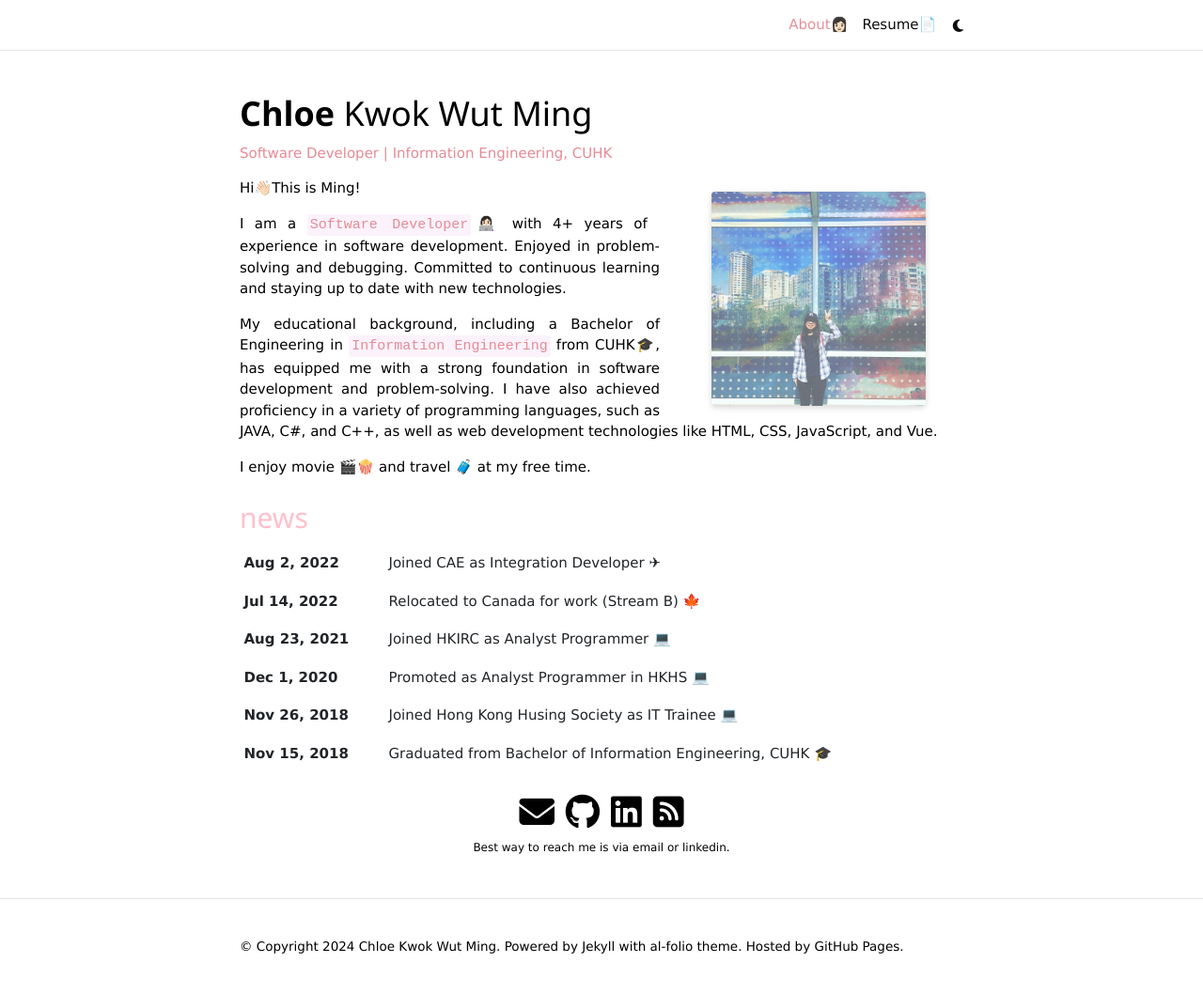
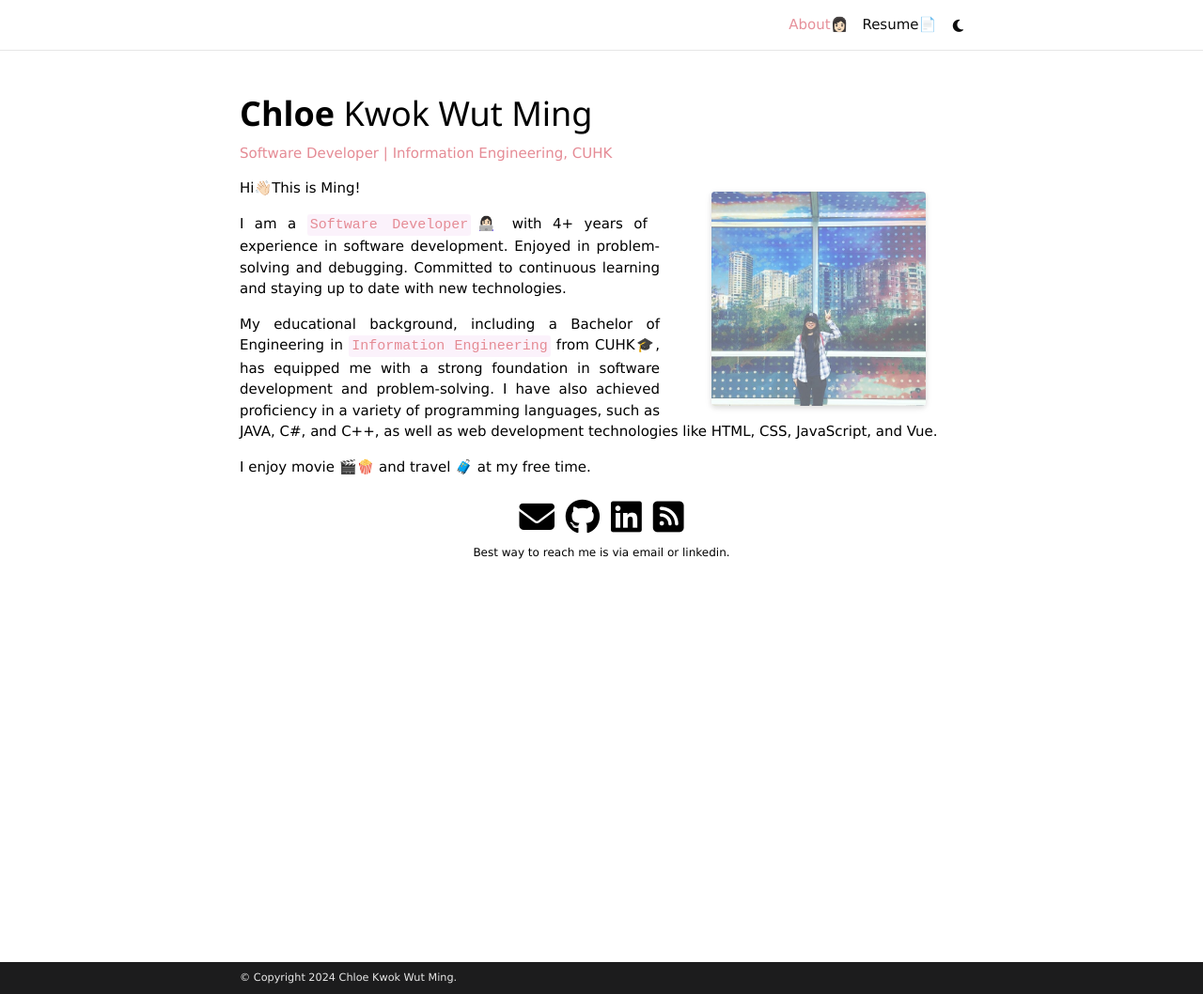
Before and after one commit to chloeming/chloeming.github.io, a Jekyll site: the page built from _pages/about.md, in a window 1280 px wide and 1058 px high. Shown: the whole window at 94% size. Built offline with Jekyll 4.4.1, drawn with Linux system fonts in a browser that asks for light colours; comment, search, counter and statistics services are not loaded; a style sheet for code colours, icons or effects is not loaded; some of the changed lines change nothing that is shown.

Commit message:
Update config

```diff
--- a/_config.yml
+++ b/_config.yml
@@ -10,8 +10,6 @@
 description: > # the ">" symbol means to ignore newlines until "footer_text:"
   A simple website about Me.
 footer_text: >
-  Powered by <a href="https://jekyllrb.com/" target="_blank">Jekyll</a> with <a href="https://github.com/alshedivat/al-folio">al-folio</a> theme.
-  Hosted by <a href="https://pages.github.com/" target="_blank">GitHub Pages</a>.
 keywords:   # add your own keywords or leave empty
 
 lang: en # the language of your site (for example: en, fr, cn, ru, etc.)
@@ -47,7 +45,7 @@
 # -----------------------------------------------------------------------------
 
 navbar_fixed: true
-footer_fixed: false
+footer_fixed: true
 
 # Dimensions
 max_width: 800px
--- a/_pages/about.md
+++ b/_pages/about.md
@@ -10,7 +10,7 @@
   image_circular: false # crops the image to make it circular
   more_info: false
 
-news: true  # includes a list of news items
+news: false  # includes a list of news items
 latest_posts: false  # includes a list of the newest posts
 selected_papers: false # includes a list of papers marked as "selected={true}"
 social: true  # includes social icons at the bottom of the page
```
